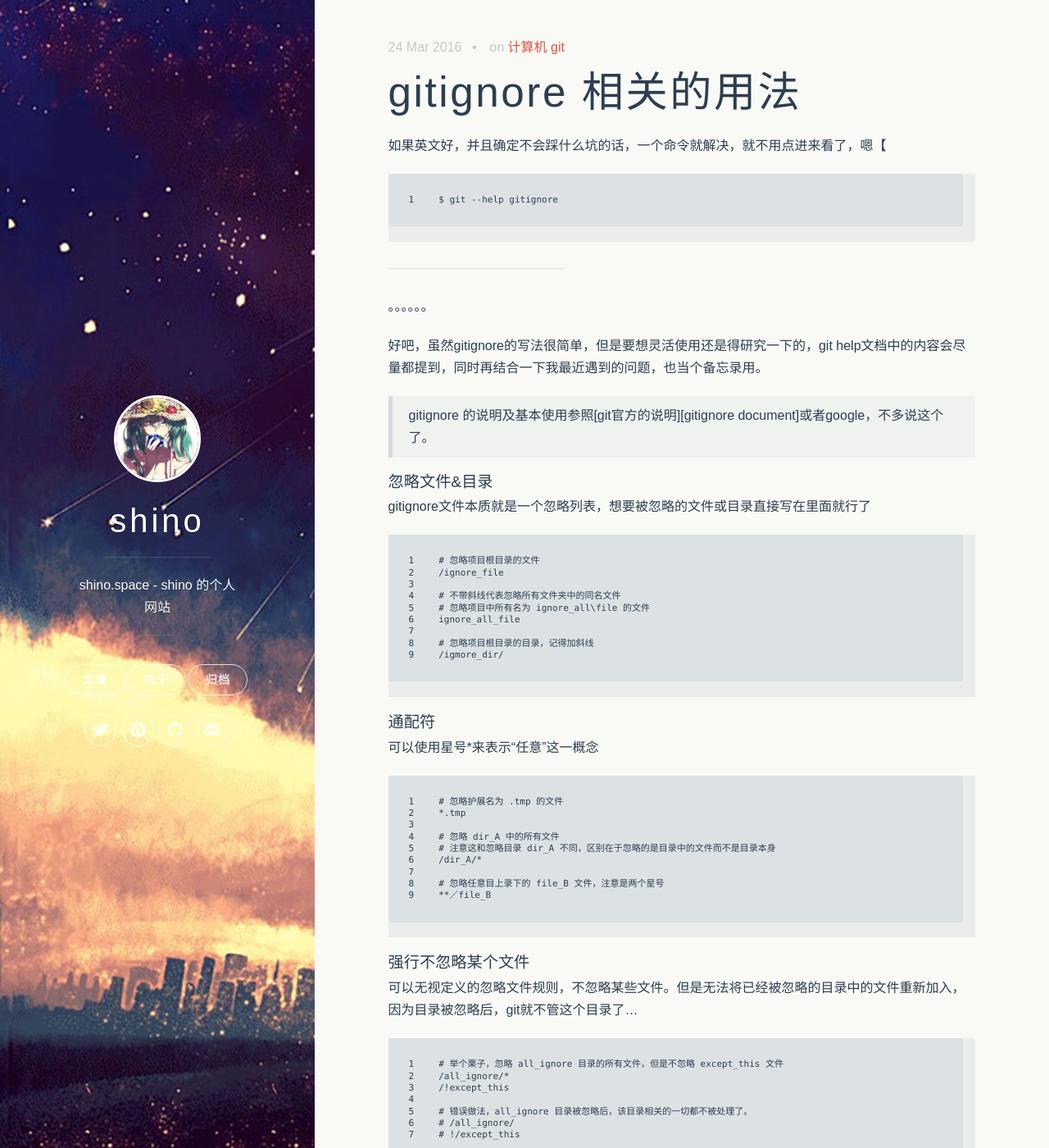
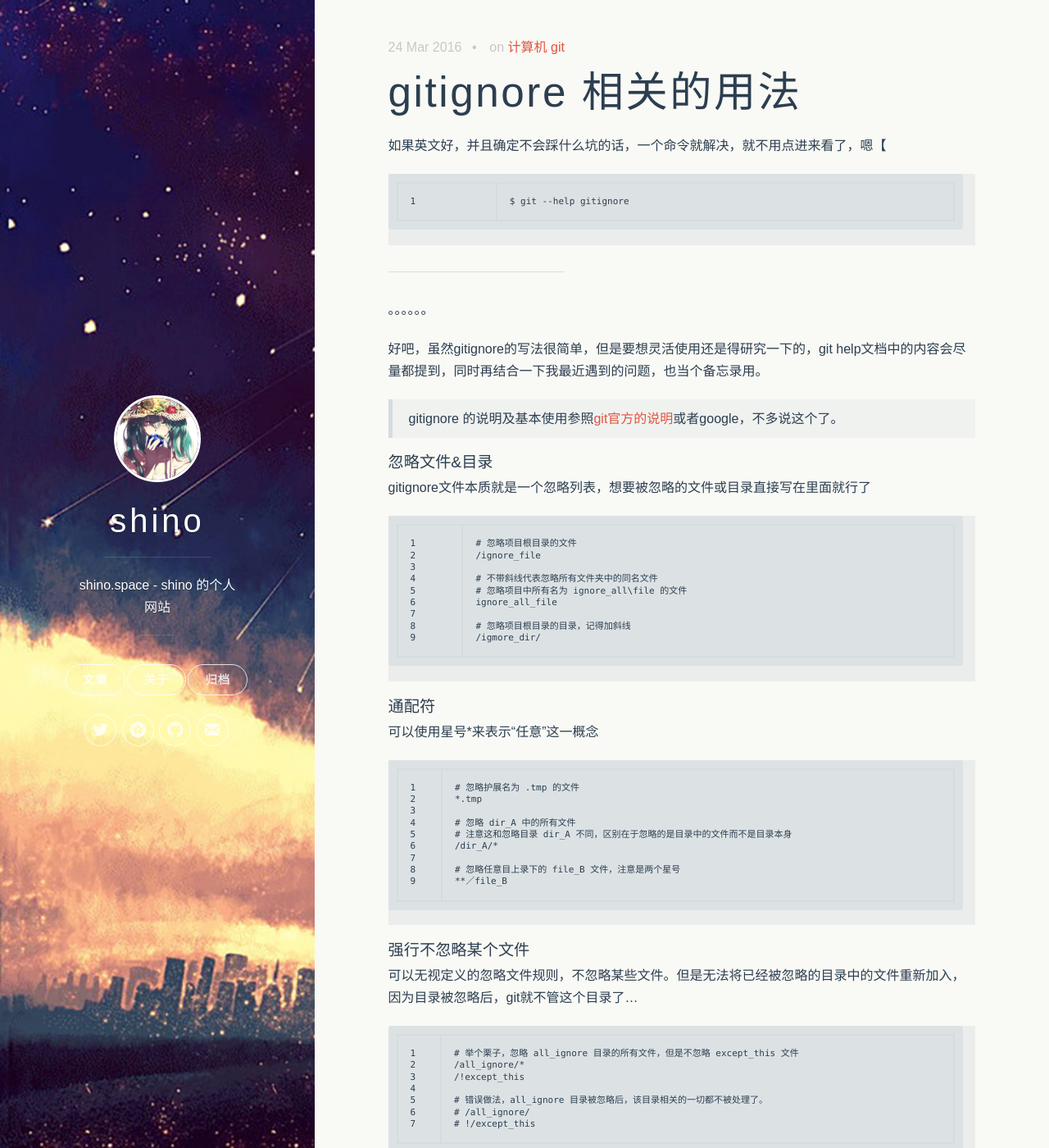
Before and after one commit to shino-996/ShinoJelyll, a Jekyll site: the page built from _posts/2016-10-12-gitignore-相关的用法.md, in a window 1280 px wide and 1400 px high. Shown: the whole window at 82% size. Built offline with Jekyll 4.4.1, drawn with Linux system fonts in a browser that asks for light colours; comment, search, counter and statistics services are not loaded; some of the changed text lies outside the part shown.

Commit message:
fixed css of table
弄好了table的css，改正了文章里的一些错误

```diff
--- a/css/highlight.css
+++ b/css/highlight.css
@@ -1,6 +1,12 @@
-.highlight table td { padding: 5px; }
-.highlight table pre { margin: 0;
- }
+.highlight table td {
+  padding: 5px;
+}
+.highlight table pre {
+  margin: 0;
+}
+.highlight table {
+  margin-bottom: 0;
+}
 .highlight, .highlight .w {
   color: #2c3e50;
   background-color: rgba(102, 128, 153, 0.1);
@@ -8,6 +14,10 @@
 }
 td.gutter.gl {
   background-color: #d6dbdf;
+  border: 0;
+}
+td.code {
+  border: 0;
 }
 pre.lineno {
   width: 50%;
--- a/css/uno.css
+++ b/css/uno.css
@@ -35,7 +35,19 @@ q:before, q:after {
 
 table {
     border-collapse: collapse;
-    border-spacing: 0; }
+    border-spacing: 0;
+    width: 100%;
+    margin-bottom: 1.3em;
+}
+
+ th, td {
+    border: 2px solid #d6dbdf;
+    padding: 8px;
+}
+
+ th {
+    background-color: rgba(102,128,153,.06);
+}
 
 body {
     width: 100%; }
@@ -992,20 +1004,6 @@ strong {
 em {
     font-style: italic; }
 
-/*blockquote {
-    margin: 1em 0;
-    padding: 2em 0;
-    background: #f8f8f8;
-    border: 1px solid #eeeeee;
-    border-radius: 3px;
-    font-family: "Roboto Slab", serif;
-    font-weight: lighter;
-    font-style: italic;
-    font-size: 1.3em;
-    text-align: center; }
-    blockquote p:last-child {
-        margin-bottom: 0; }
-*/
 blockquote {
     background: rgba(102,128,153,.06);
     border-left: 5px solid #d6dbdf;
@@ -1031,6 +1029,10 @@ ol {
 
 ul {
     list-style-type: disc; }
+
+li p {
+    margin-bottom: 0;
+}
 
 code {
     padding: .1em .4em;
```
Also changed, not shown: _posts/2016-02-08-github的ssh-key部署及原理分析.md (+1 -1 lines), _posts/2016-10-12-gitignore-相关的用法.md (+3 -0 lines).
